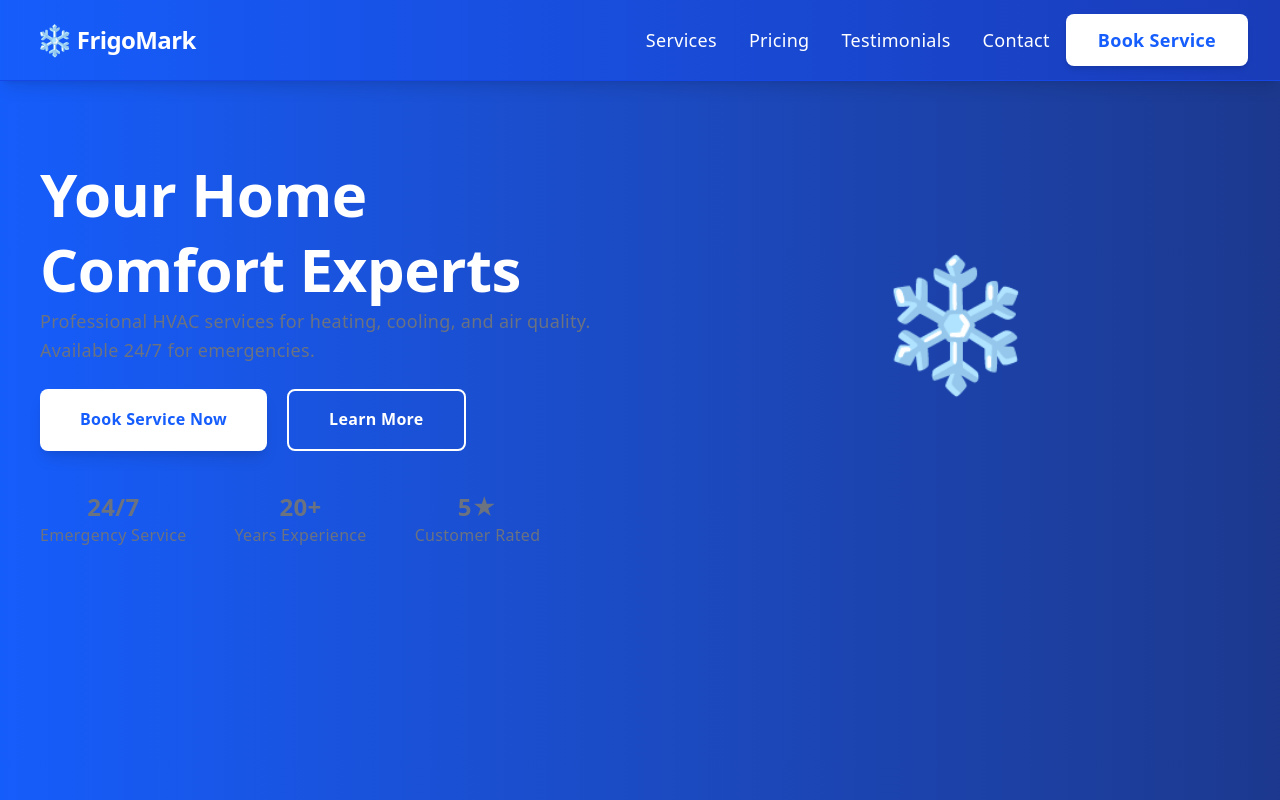
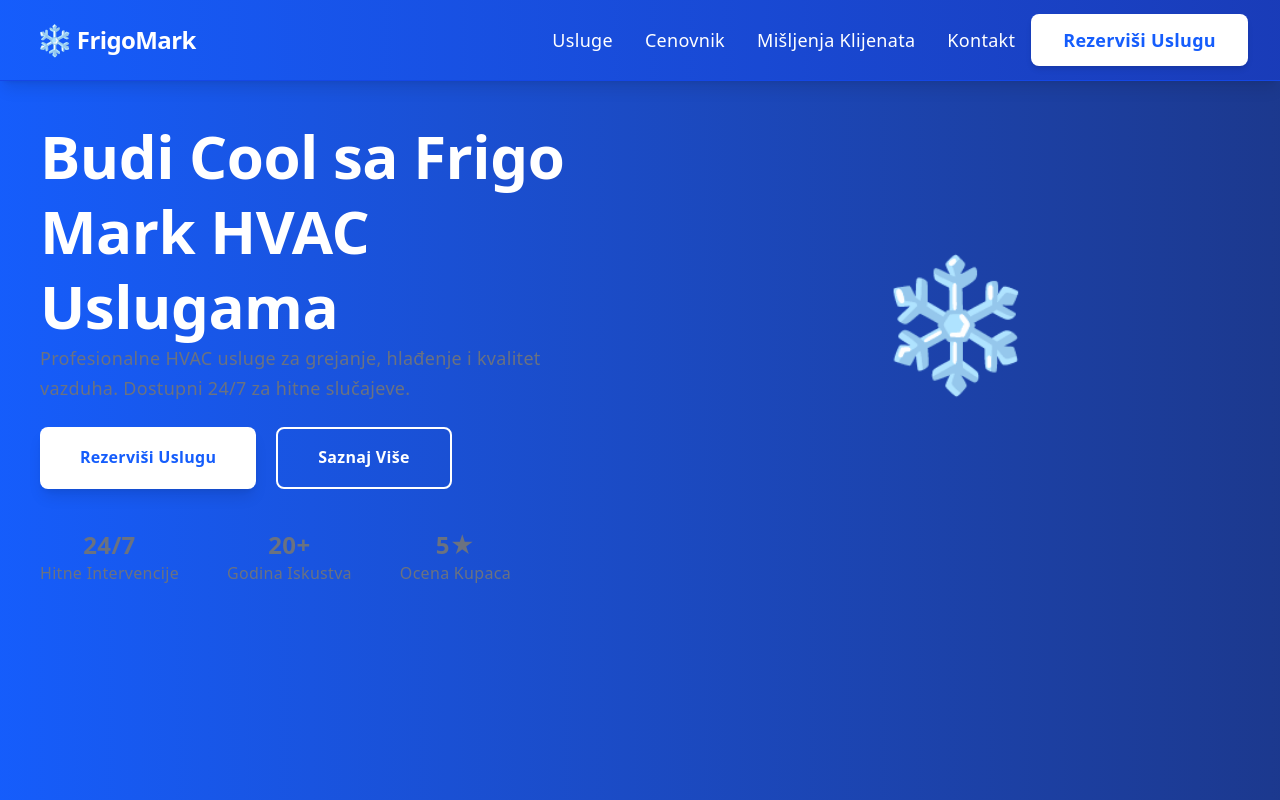
Before and after one commit to RaptorFF/next.js-frigo-mark-project, a Next.js app: page / in a window 1280 px wide. Shown: the top 800 px of the page. Built offline with nearby package versions, Linux system fonts and the light colour scheme.

Commit message:
Styling Update

```diff
--- a/app/_components/Header.js
+++ b/app/_components/Header.js
@@ -25,28 +25,28 @@ export default function Header() {
               href="#services"
               className="hover:text-blue-100 transition px-4 py-2"
             >
-              Services
+              Usluge
             </Link>
             <Link
               href="#pricing"
               className="hover:text-blue-100 transition px-4 py-2"
             >
-              Pricing
+              Cenovnik
             </Link>
             <Link
               href="#testimonials"
               className="hover:text-blue-100 transition px-4 py-2"
             >
-              Testimonials
+              Mišljenja Klijenata
             </Link>
             <Link
               href="#contact"
               className="hover:text-blue-100 transition px-4 py-2"
             >
-              Contact
+              Kontakt
             </Link>
             <button className="bg-white text-blue-600 px-8 py-3 rounded-lg font-bold hover:bg-blue-50 transition shadow-md hover:shadow-lg">
-              Book Service
+              Rezerviši Uslugu
             </button>
           </nav>
 
@@ -78,28 +78,28 @@ export default function Header() {
               href="#services"
               className="block px-4 py-2 hover:text-blue-100 transition"
             >
-              Services
+              Usluge
             </a>
             <a
               href="#pricing"
               className="block px-4 py-2 hover:text-blue-100 transition"
             >
-              Pricing
+              Cenovnik
             </a>
             <a
               href="#testimonials"
               className="block px-4 py-2 hover:text-blue-100 transition"
             >
-              Testimonials
+              Mišljenja Klijenata
             </a>
             <a
               href="#contact"
               className="block px-4 py-2 hover:text-blue-100 transition"
             >
-              Contact
+              Kontakt
             </a>
             <button className="w-full bg-white text-blue-600 px-6 py-2 rounded-lg font-semibold hover:bg-blue-50 transition">
-              Book Service
+              Rezerviši Uslugu
             </button>
           </nav>
         )}
--- a/app/_components/Hero.js
+++ b/app/_components/Hero.js
@@ -6,32 +6,32 @@ export default function Hero() {
           {/* Left Content */}
           <div className="space-y-8">
             <h1 className="text-5xl md:text-6xl font-bold leading-tight tracking-tight text-left">
-              Your Home Comfort Experts
+              Budi Cool sa Frigo Mark HVAC Uslugama
             </h1>
             <p className="text-lg text-blue-100 leading-relaxed text-left">
-              Professional HVAC services for heating, cooling, and air quality.
-              Available 24/7 for emergencies.
+              Profesionalne HVAC usluge za grejanje, hlađenje i kvalitet
+              vazduha. Dostupni 24/7 za hitne slučajeve.
             </p>
             <div className="flex flex-col sm:flex-row gap-5 pt-6">
               <button className="bg-white text-blue-600 px-10 py-4 rounded-lg font-bold hover:bg-blue-50 transition transform hover:-translate-y-1 shadow-lg hover:shadow-xl">
-                Book Service Now
+                Rezerviši Uslugu
               </button>
               <button className="border-2 border-white text-white px-10 py-4 rounded-lg font-bold hover:bg-white hover:text-blue-600 transition">
-                Learn More
+                Saznaj Više
               </button>
             </div>
             <div className="flex flex-col sm:flex-row gap-12 pt-10 text-base">
               <div>
                 <p className="text-2xl font-bold">24/7</p>
-                <p className="text-blue-200">Emergency Service</p>
+                <p className="text-blue-200">Hitne Intervencije</p>
               </div>
               <div>
                 <p className="text-2xl font-bold">20+</p>
-                <p className="text-blue-200">Years Experience</p>
+                <p className="text-blue-200">Godina Iskustva</p>
               </div>
               <div>
                 <p className="text-2xl font-bold">5★</p>
-                <p className="text-blue-200">Customer Rated</p>
+                <p className="text-blue-200">Ocena Kupaca</p>
               </div>
             </div>
           </div>
```
